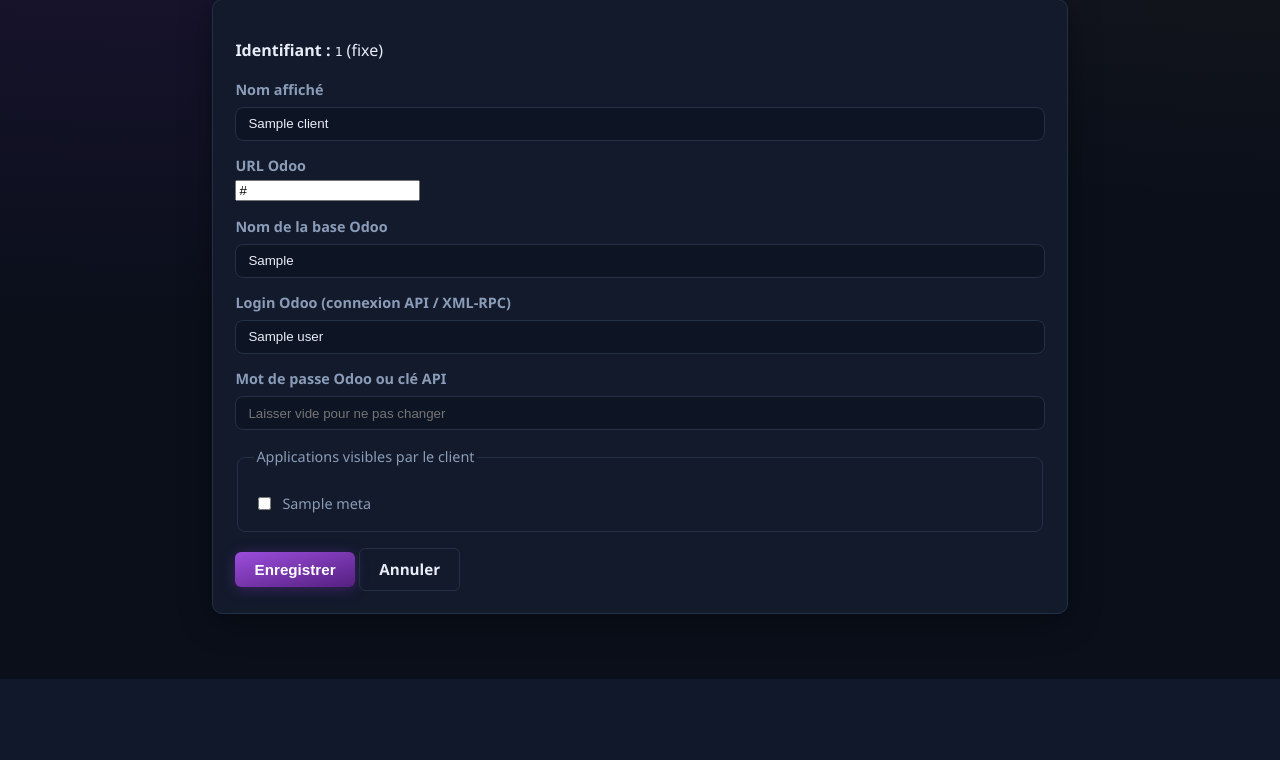
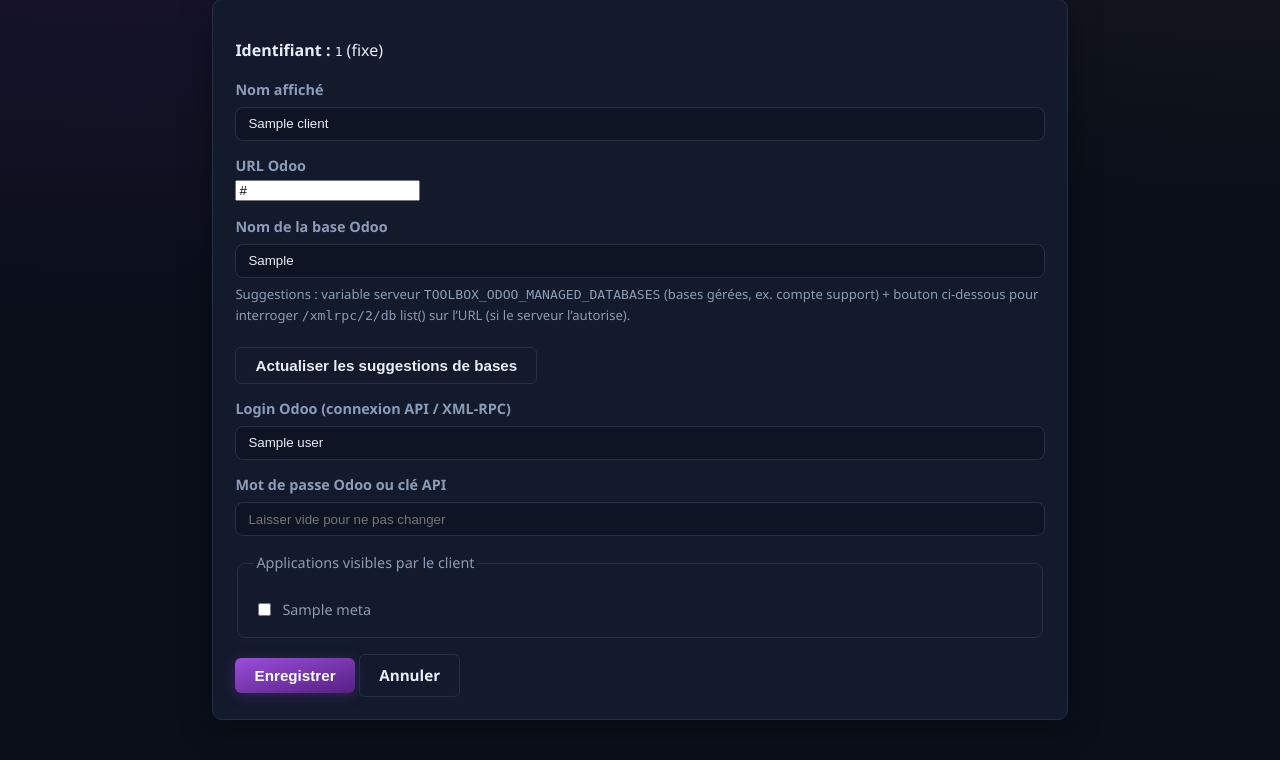
Before and after one commit to Support-Senedoo/pythonanywhere, a Flask app: template odoo-pythonanywhere/web_app/templates/staff/admin/client_form.html in a window 1280 px wide. Shown: the part 191-951 px from the top of the page. Before the commit the page ends 870 px from the top, so only its background shows below. Run offline with Flask 3, Linux system fonts and the light colour scheme; the template is opened without the code that fills it: most values are stand-ins (such as "Sample title", 1, 10 or a date in 2020).

Commit message:
fix(admin): formulaire client — datalist bases Odoo, placeholder API, doc env
Made-with: Cursor

```diff
--- a/odoo-pythonanywhere/web_app/templates/staff/admin/client_form.html
+++ b/odoo-pythonanywhere/web_app/templates/staff/admin/client_form.html
@@ -22,10 +22,23 @@
     <input type="url" id="url" name="url" required value="{{ client.url if client else '' }}" placeholder="https://xxx.odoo.com">
 
     <label for="db">Nom de la base Odoo</label>
-    <input type="text" id="db" name="db" required value="{{ client.db if client else '' }}" placeholder="nom_technique_base">
+    <datalist id="odoo-db-suggestions">
+      {% for name in odoo_db_presets|default([]) %}
+      <option value="{{ name }}"></option>
+      {% endfor %}
+    </datalist>
+    <input type="text" id="db" name="db" required list="odoo-db-suggestions"
+           value="{{ client.db if client else '' }}" placeholder="Choisir ou saisir le nom technique">
+    <p class="sn-muted" style="margin-top:0.35rem;font-size:0.82rem;">
+      Suggestions : variable serveur <code>TOOLBOX_ODOO_MANAGED_DATABASES</code> (bases gérées, ex. compte support)
+      + bouton ci-dessous pour interroger <code>/xmlrpc/2/db</code> list() sur l’URL (si le serveur l’autorise).
+    </p>
+    <button type="button" class="sn-btn sn-btn--ghost" id="btn-refresh-odoo-dbs" style="margin-top:0.5rem;">Actualiser les suggestions de bases</button>
+    <span id="odoo-db-list-msg" class="sn-muted" style="font-size:0.82rem;margin-left:0.5rem;"></span>
 
     <label for="odoo_user">Login Odoo (connexion API / XML-RPC)</label>
-    <input type="text" id="odoo_user" name="odoo_user" required value="{{ client.user if client else '' }}" autocomplete="off">
+    <input type="text" id="odoo_user" name="odoo_user" required value="{{ client.user if client else '' }}"
+           placeholder="{{ default_odoo_api_user }}" autocomplete="off">
 
     <label for="odoo_password">Mot de passe Odoo ou clé API</label>
     <input type="password" id="odoo_password" name="odoo_password" autocomplete="new-password"
@@ -57,4 +70,37 @@
   </form>
 </div>
 {% endif %}
+
+<script>
+(function(){
+  var btn = document.getElementById('btn-refresh-odoo-dbs');
+  var msg = document.getElementById('odoo-db-list-msg');
+  if (!btn) return;
+  btn.addEventListener('click', function(){
+    var u = (document.getElementById('url') && document.getElementById('url').value || '').trim();
+    var dl = document.getElementById('odoo-db-suggestions');
+    if (!dl) return;
+    msg.textContent = '…';
+    var url = {{ url_for('staff_admin.odoo_databases_suggest')|tojson }} + '?url=' + encodeURIComponent(u);
+    fetch(url, { credentials: 'same-origin' })
+      .then(function(r){ return r.json(); })
+      .then(function(data){
+        dl.innerHTML = '';
+        (data.databases || []).forEach(function(name){
+          var o = document.createElement('option');
+          o.value = name;
+          dl.appendChild(o);
+        });
+        if (data.server_error) {
+          msg.textContent = 'Serveur : ' + data.server_error;
+        } else if (!u) {
+          msg.textContent = 'Liste « gérées » (env) uniquement — renseignez l’URL pour tenter db.list().';
+        } else {
+          msg.textContent = (data.databases && data.databases.length) ? data.databases.length + ' suggestion(s).' : 'Aucune suggestion.';
+        }
+      })
+      .catch(function(e){ msg.textContent = 'Erreur réseau.'; });
+  });
+})();
+</script>
 {% endblock %}
```
Also changed, not shown: odoo-pythonanywhere/toolbox-env-exemple.txt (+8 -0 lines), odoo-pythonanywhere/web_app/blueprints/staff_admin.py (+29 -0 lines).
